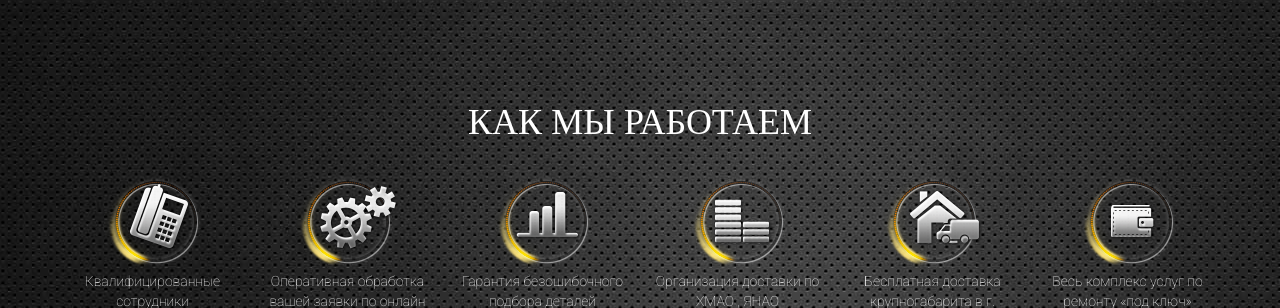
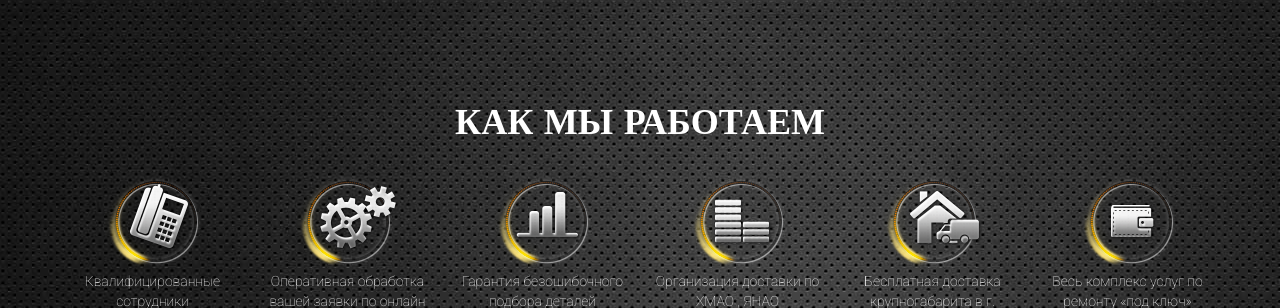
Before and after one commit to lysyuk/cardan86, a PHP site: page / in a window 1280 px wide. Shown: the part 3900-4208 px from the top of the page. Run offline with PHP 8.4, Linux system fonts and the light colour scheme.

Commit message:
Change .white-title style

```diff
--- a/css/custom.css
+++ b/css/custom.css
@@ -94,8 +94,10 @@ h5 {
 }
 .white-title {
     font-size: 36px;
-    font-family: Open Sans;
+    font-family: Jura;
     color: #fff;
+    font-weight: 600;
+    text-transform: uppercase;
     padding: 0 0 30px 0;
 }
 .intro-message {
```
